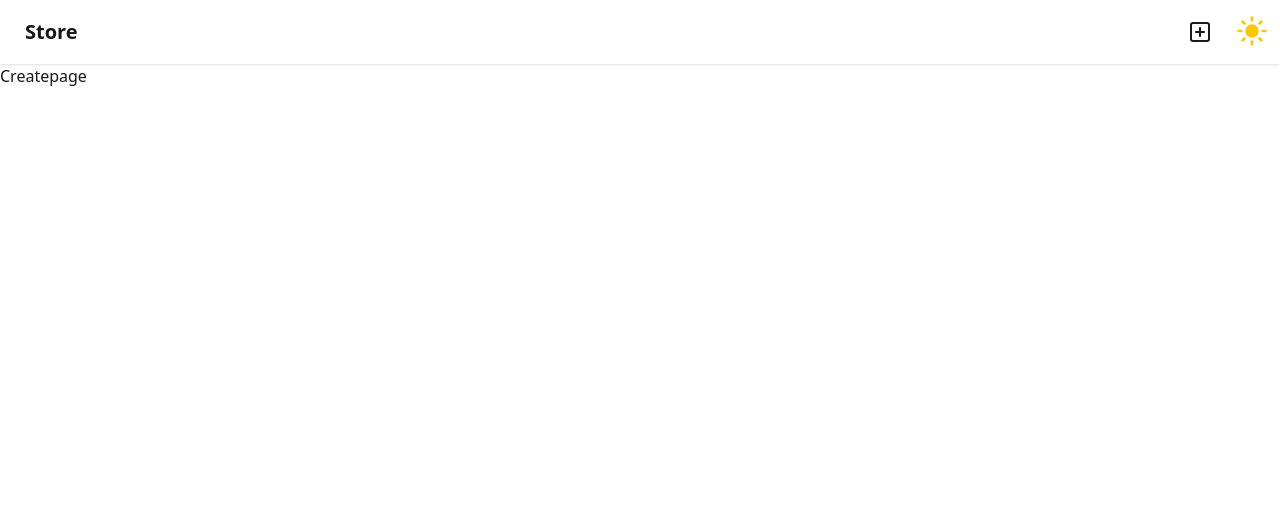
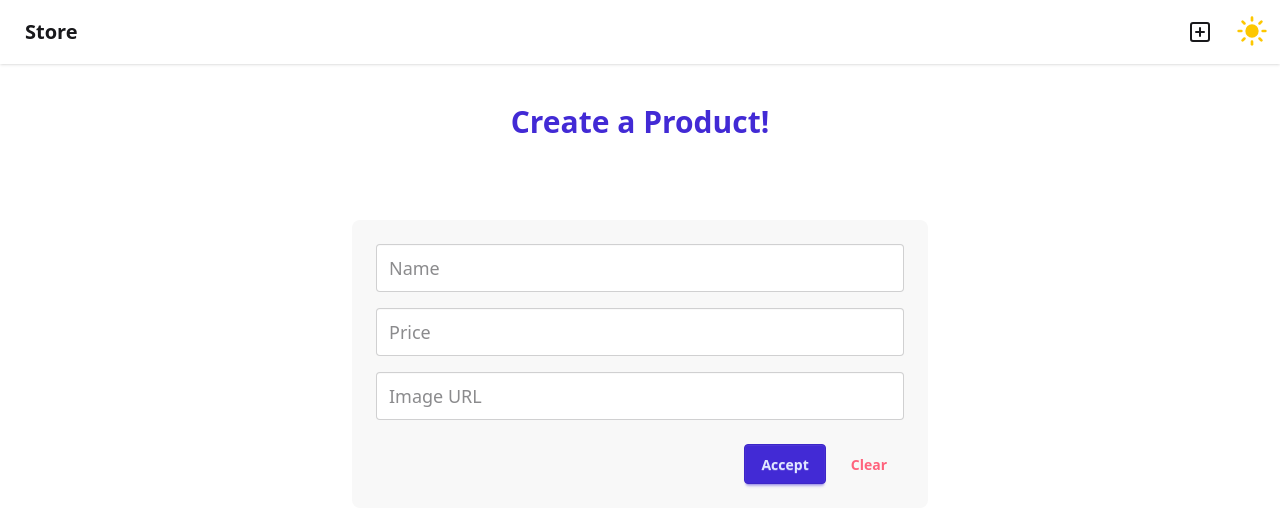
Before and after one commit to I-k-a-r-o-s/store_frontend, a React (Vite) app: page /create in a window 1280 px wide. Shown: the top 526 px of the page. Built offline with nearby package versions, Linux system fonts and the light colour scheme.

Commit message:
finished the UI and added Product creation on the db

```diff
--- a/src/pages/Createpage.tsx
+++ b/src/pages/Createpage.tsx
@@ -1,6 +1,128 @@
+import { useState } from "react";
+import toast from "react-hot-toast";
+import api from "../lib/axios";
+
+interface ItemDetails {
+  name: string;
+  price: string;
+  image: string;
+}
+
 const Createpage = () => {
+  const [itemDetails, setItemDetails] = useState<ItemDetails>({
+    name: "",
+    price: "",
+    image: "",
+  });
+
+  const handleErase = () => {
+    if (
+      itemDetails.name.length > 0 ||
+      itemDetails.price.length > 0 ||
+      itemDetails.image.length > 0
+    ) {
+      setItemDetails({
+        name: "",
+        price: "",
+        image: "",
+      });
+      toast.success("Form cleared successfully");
+    } else {
+      toast.error("Form is already empty");
+    }
+  };
+
+  const handleAddItem = async (e: any) => {
+    e.preventDefault();
+    try {
+      if (
+        !itemDetails.name.trim() ||
+        !itemDetails.price.trim() ||
+        !itemDetails.image.trim()
+      ) {
+        toast.error("Please fill all the fields");
+        return;
+      }
+      await api.post("/", itemDetails);
+      toast.success("Product created successfully");
+      setItemDetails({
+        name: "",
+        price: "",
+        image: "",
+      });
+    } catch (error) {
+      console.log("Error:", error);
+      toast.error("Error");
+    }
+  };
+
   return (
-    <div>Createpage</div>
-  )
-}
-export default Createpage
+    <div>
+      <div className="flex justify-center mt-10 mb-20 font-semibold text-3xl text-primary">
+        <h1>Create a Product!</h1>
+      </div>
+      <div className="flex flex-col items-center justify-center">
+        <div className="card bg-base-200 w-full max-w-xl">
+          <div className="card-body text-left">
+            <div className="flex flex-col w-full items-stretch gap-4">
+              <label className="floating-label relative w-full block">
+                <input
+                  type="text"
+                  placeholder="Name"
+                  className="input input-lg w-full"
+                  name="name"
+                  value={itemDetails.name}
+                  onChange={(e) =>
+                    setItemDetails({ ...itemDetails, name: e.target.value })
+                  }
+                />
+                <span className="pointer-events-none">Name</span>
+              </label>
+
+              <label className="floating-label relative w-full block">
+                <input
+                  type="text"
+                  placeholder="Price"
+                  className="input input-lg w-full"
+                  name="price"
+                  value={itemDetails.price}
+                  onChange={(e) =>
+                    setItemDetails({ ...itemDetails, price: e.target.value })
+                  }
+                />
+                <span className="pointer-events-none">Price</span>
+              </label>
+
+              <label className="floating-label relative w-full block">
+                <input
+                  type="text"
+                  placeholder="Image URL"
+                  className="input input-lg w-full"
+                  name="image"
+                  value={itemDetails.image}
+                  onChange={(e) =>
+                    setItemDetails({
+                      ...itemDetails,
+                      image: e.target.value,
+                    })
+                  }
+                />
+                <span className="pointer-events-none">Image URL</span>
+              </label>
+            </div>
+
+            <div className="card-actions justify-end mt-4">
+              <button className="btn btn-primary" onClick={handleAddItem}>
+                Accept
+              </button>
+              <button className="btn btn-ghost btn-error" onClick={handleErase}>
+                Clear
+              </button>
+            </div>
+          </div>
+        </div>
+      </div>
+    </div>
+  );
+};
+export default Createpage;
```
